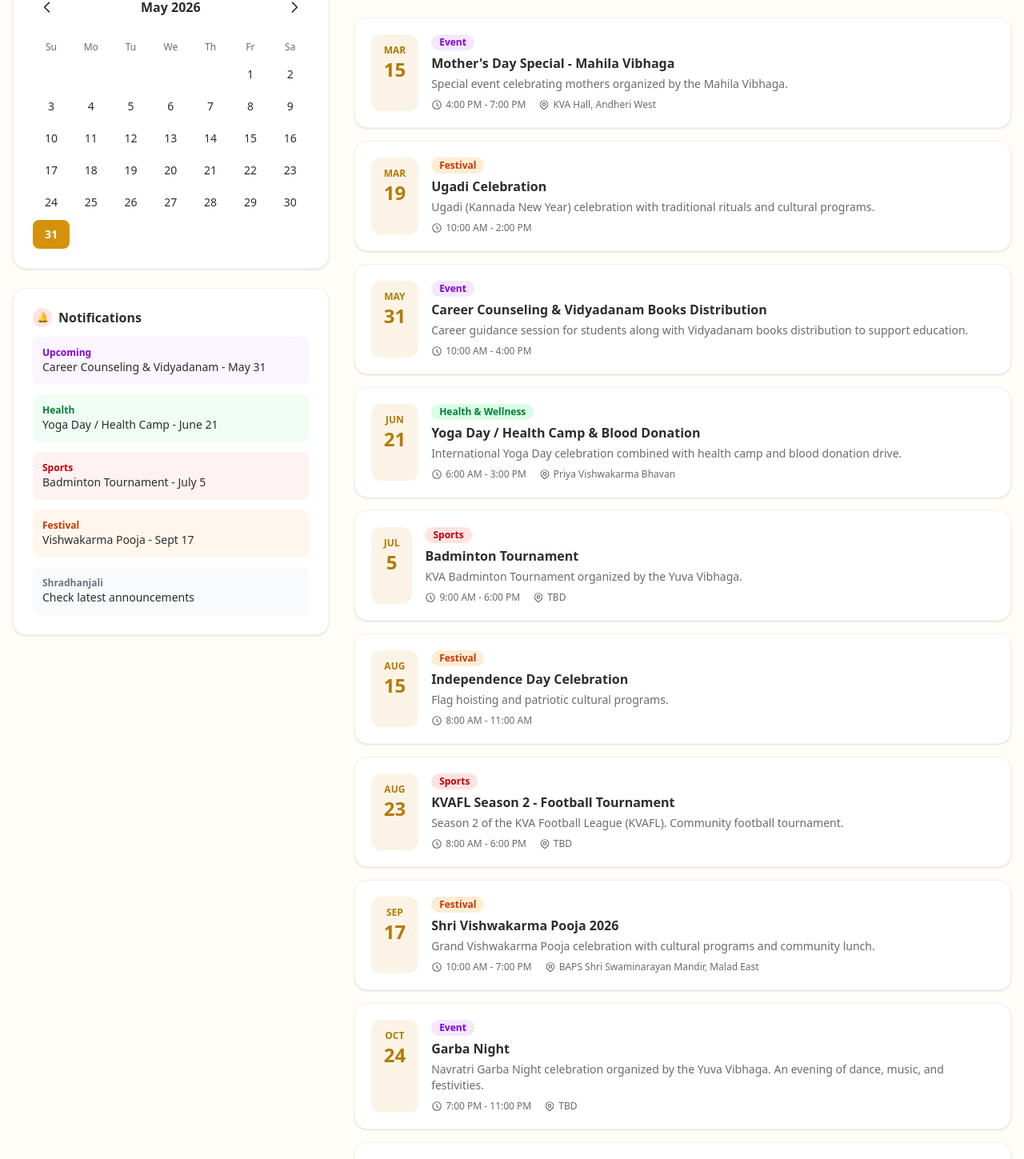
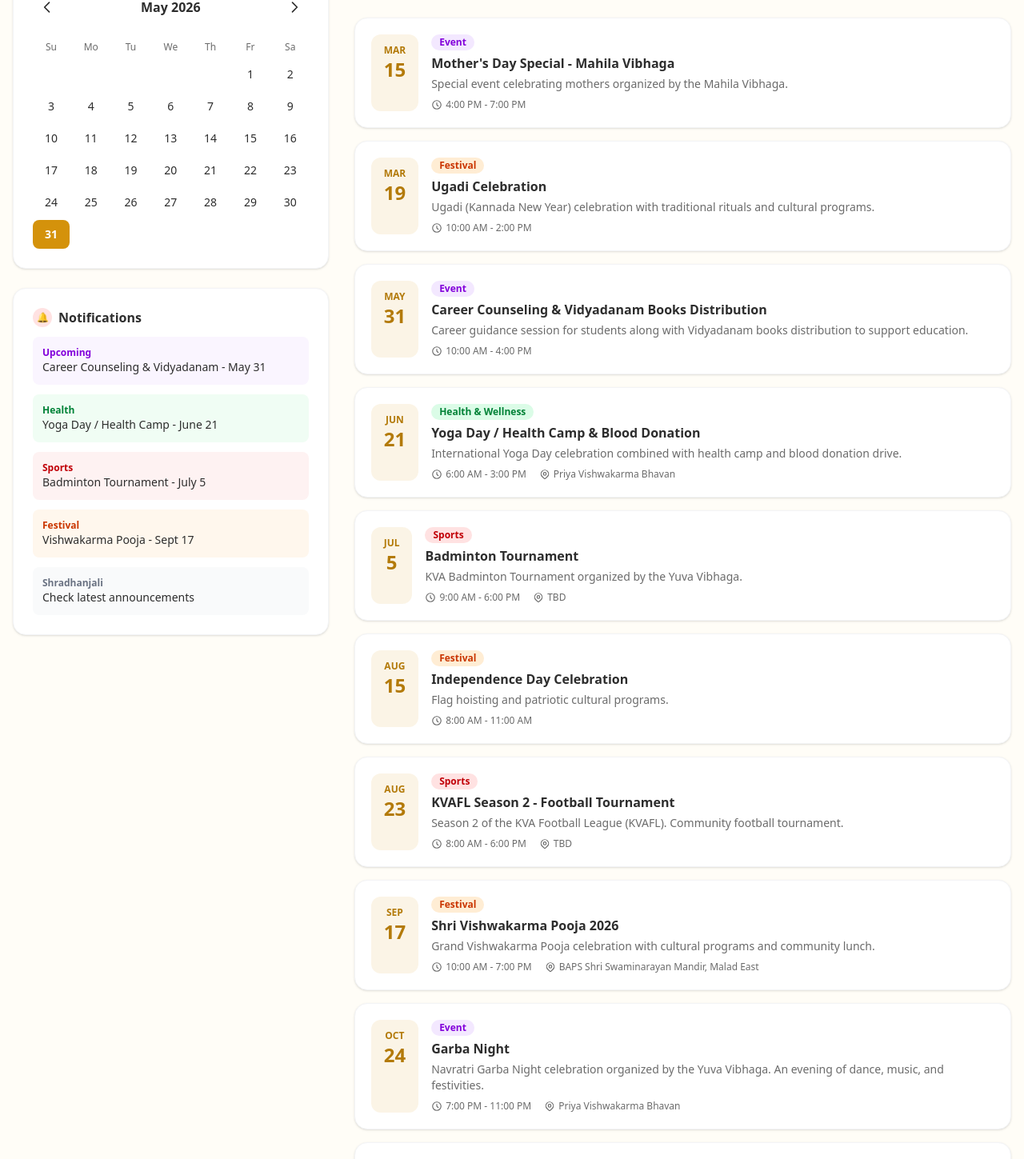
Before and after one commit to ashwat07/kva-web-app, a Next.js app: page /events in a window 1280 px wide. Shown: the part 259-1708 px from the top of the page at 80% size. Built offline with nearby package versions, Linux system fonts and the light colour scheme.

Commit message:
fix: removed and updated venue

```diff
--- a/src/app/events/page.tsx
+++ b/src/app/events/page.tsx
@@ -8,7 +8,6 @@ const events = [
     date: "2026-03-15",
     title: "Mother's Day Special - Mahila Vibhaga",
     time: "4:00 PM - 7:00 PM",
-    venue: "KVA Hall, Andheri West",
     type: "event",
     description:
       "Special event celebrating mothers organized by the Mahila Vibhaga.",
@@ -75,7 +74,7 @@ const events = [
     date: "2026-10-24",
     title: "Garba Night",
     time: "7:00 PM - 11:00 PM",
-    venue: "TBD",
+    venue: "Priya Vishwakarma Bhavan",
     type: "event",
     description:
       "Navratri Garba Night celebration organized by the Yuva Vibhaga. An evening of dance, music, and festivities.",
@@ -84,7 +83,7 @@ const events = [
     date: "2026-11-15",
     title: "Indoor Games",
     time: "9:00 AM - 5:00 PM",
-    venue: "TBD",
+    venue: "Priya Vishwakarma Bhavan",
     type: "sports",
     description:
       "Indoor games event featuring carrom, chess, table tennis, and more for all age groups.",
```
